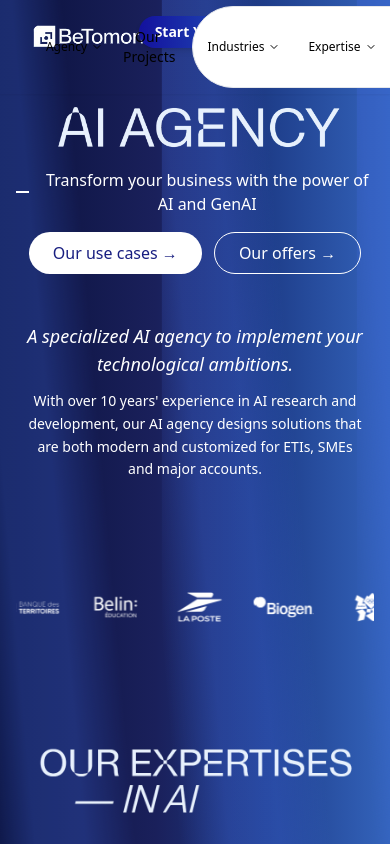
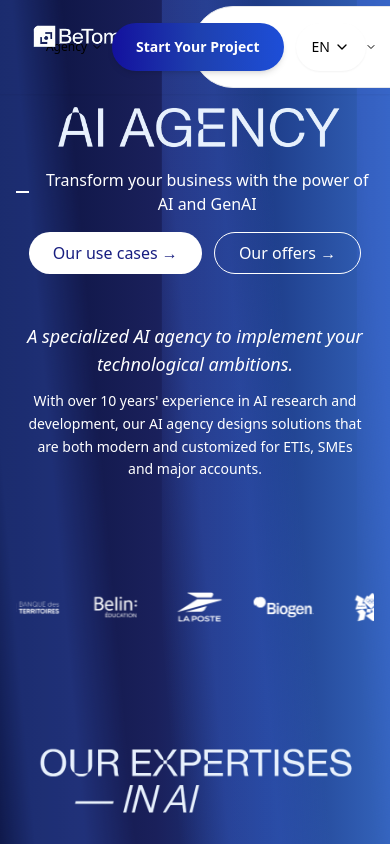
Before and after one commit to muskaanfayyaz/betomorrow-clone, a Next.js app: page / in a window 390 px wide. Shown: the top 844 px of the page. Built offline with nearby package versions, Linux system fonts and the light colour scheme.

Commit message:
Betomorrow

```diff
--- a/src/components/Header.tsx
+++ b/src/components/Header.tsx
@@ -1,10 +1,9 @@
 'use client';
 
-import React, { useState, useEffect, useRef } from 'react';
+import React, { useState } from 'react';
 import Link from 'next/link';
 import { ChevronDown, Sparkles } from 'lucide-react';
 import Image from 'next/image';
-import { DropdownMenu } from '@/components/DropdownMenu';
 
 const agencyItems = [
   { href: '/agency/our-vision', label: 'Our Vision' },
@@ -39,40 +38,25 @@ export default function Header() {
   const [langDropdownOpen, setLangDropdownOpen] = useState(false);
   const [language, setLanguage] = useState<'en' | 'fr'>('en');
 
-  const navRef = useRef<HTMLDivElement>(null);
-  const [navDimensions, setNavDimensions] = useState({ width: 0, top: 0, left: 0 });
-
-  useEffect(() => {
-    const updateNavDimensions = () => {
-      if (navRef.current) {
-        const rect = navRef.current.getBoundingClientRect();
-        setNavDimensions({ width: rect.width, top: rect.bottom, left: rect.left });
-      }
-    };
-    updateNavDimensions();
-    window.addEventListener('resize', updateNavDimensions);
-    return () => window.removeEventListener('resize', updateNavDimensions);
-  }, []);
-
   const toggleDropdown = (name: typeof openDropdown) => {
     setOpenDropdown((prev) => (prev === name ? null : name));
   };
 
-  const toggleLangDropdown = () => setLangDropdownOpen(!langDropdownOpen);
+  const toggleLangDropdown = () => setLangDropdownOpen((prev) => !prev);
   const selectLanguage = (lang: 'en' | 'fr') => {
     setLanguage(lang);
     setLangDropdownOpen(false);
   };
 
-  // Decide dropdown items based on openDropdown state
   let dropdownItems = null;
   if (openDropdown === 'agency') dropdownItems = agencyItems;
   else if (openDropdown === 'industries') dropdownItems = industriesItems;
   else if (openDropdown === 'expertise') dropdownItems = expertiseItems;
 
   return (
-    <div className="w-full fixed top-0 left-0 z-50">
-      <div className="absolute top-4 left-6 flex items-center">
+    <div className="w-full fixed top-0 left-0 z-50 bg-transparent">
+      {/* Logo */}
+      <div className="absolute top-4 left-6 flex items-center z-50">
         <Link href="/" className="flex items-center">
           <Image
             src="/logo.png"
@@ -85,36 +69,43 @@ export default function Header() {
         </Link>
       </div>
 
-      <div className="absolute top-4 right-6 flex items-center gap-3">
+      {/* Right Buttons */}
+      <div className="absolute top-1/2 -translate-y-1/2 right-6 flex items-center gap-3 h-[60px] z-50">
         <Link
           href="/start-your-project"
-          className="rounded-full px-4 py-1.5 text-sm bg-gradient-to-r from-[#13119E] via-blue-800 to-blue-700 text-white font-semibold shadow-md hover:brightness-110 transition duration-300"
+          className="rounded-full px-6 py-2 text-sm bg-gradient-to-r from-[#13119E] via-blue-800 to-blue-700 text-white font-semibold shadow-md hover:brightness-110 transition duration-300 h-[48px] flex items-center leading-[1.5rem]"
         >
           Start Your Project
         </Link>
 
-        <div className="relative">
+        <div className="relative h-[48px] flex items-center">
           <button
             onClick={toggleLangDropdown}
-            className="rounded-full px-3 py-1 bg-white text-black font-medium shadow-sm flex items-center gap-1 hover:bg-gray-100 text-xs"
+            className="rounded-full px-4 py-2 bg-white text-black font-medium shadow-sm flex items-center gap-1 hover:bg-gray-100 text-sm h-full leading-[1.5rem]"
             type="button"
+            aria-haspopup="true"
+            aria-expanded={langDropdownOpen}
           >
             {language.toUpperCase()}
-            <ChevronDown
-              className={`w-4 h-4 transition-transform ${langDropdownOpen ? 'rotate-180' : 'rotate-0'}`}
-            />
+            <ChevronDown className={`w-4 h-4 transition-transform ${langDropdownOpen ? 'rotate-180' : 'rotate-0'}`} />
           </button>
 
           {langDropdownOpen && (
             <div className="absolute right-0 mt-2 w-20 bg-white border border-gray-200 rounded-md shadow-lg z-50">
               <ul>
                 <li>
-                  <button onClick={() => selectLanguage('en')} className="block w-full text-left px-3 py-1.5 hover:bg-blue-100 text-sm">
+                  <button
+                    onClick={() => selectLanguage('en')}
+                    className="block w-full text-left px-3 py-1.5 hover:bg-blue-100 text-sm"
+                  >
                     EN
                   </button>
                 </li>
                 <li>
-                  <button onClick={() => selectLanguage('fr')} className="block w-full text-left px-3 py-1.5 hover:bg-blue-100 text-sm">
+                  <button
+                    onClick={() => selectLanguage('fr')}
+                    className="block w-full text-left px-3 py-1.5 hover:bg-blue-100 text-sm"
+                  >
                     FR
                   </button>
                 </li>
@@ -124,32 +115,46 @@ export default function Header() {
         </div>
       </div>
 
-      <header className="bg-transparent py-1.5 shadow-sm relative">
+      {/* Header Navbar */}
+      <header className="bg-transparent py-1.5 shadow-sm relative z-40">
         <div
-          ref={navRef}
-          className="ml-48 mx-auto w-[62vw] max-w-4xl px-4 py-2.5 flex items-center justify-center gap-5 rounded-[60px] border border-gray-200 bg-white text-xs sm:text-sm md:text-base relative"
-          // <-- Make navbar container relative for dropdown positioning
+          className={`ml-48 mx-auto w-[62vw] max-w-4xl px-4 py-2.5 flex flex-col items-center gap-2 ${
+            openDropdown ? 'rounded-[60px]' : 'rounded-[50px]'
+          } border border-gray-200 bg-white text-xs sm:text-sm md:text-base transition-all duration-300 ease-in-out`}
         >
+          {/* Navigation Links */}
           <ul className="flex items-center justify-center gap-3 font-medium w-full">
             <li>
               <button
                 onClick={() => toggleDropdown('agency')}
                 className="flex items-center gap-1 px-2 py-1 text-black rounded-full hover:bg-blue-100 transition"
+                type="button"
+                aria-haspopup="true"
+                aria-expanded={openDropdown === 'agency'}
               >
                 Agency
-                <ChevronDown className={`w-3 h-3 ${openDropdown === 'agency' ? 'rotate-180' : 'rotate-0'} transition`} />
+                <ChevronDown
+                  className={`w-3 h-3 transition-transform ${openDropdown === 'agency' ? 'rotate-180' : 'rotate-0'}`}
+                />
               </button>
             </li>
 
-            <li><NavLink href="/our-projects" label="Our Projects" /></li>
+            <li>
+              <NavLink href="/our-projects" label="Our Projects" />
+            </li>
 
             <li>
               <button
                 onClick={() => toggleDropdown('industries')}
                 className="flex items-center gap-1 px-2 py-1 text-black rounded-full hover:bg-blue-100 transition"
+                type="button"
+                aria-haspopup="true"
+                aria-expanded={openDropdown === 'industries'}
               >
                 Industries
-                <ChevronDown className={`w-3 h-3 ${openDropdown === 'industries' ? 'rotate-180' : 'rotate-0'} transition`} />
+                <ChevronDown
+                  className={`w-3 h-3 transition-transform ${openDropdown === 'industries' ? 'rotate-180' : 'rotate-0'}`}
+                />
               </button>
             </li>
 
@@ -157,13 +162,20 @@ export default function Header() {
               <button
                 onClick={() => toggleDropdown('expertise')}
                 className="flex items-center gap-1 px-2 py-1 text-black rounded-full hover:bg-blue-100 transition"
+                type="button"
+                aria-haspopup="true"
+                aria-expanded={openDropdown === 'expertise'}
               >
                 Expertise
-                <ChevronDown className={`w-3 h-3 ${openDropdown === 'expertise' ? 'rotate-180' : 'rotate-0'} transition`} />
+                <ChevronDown
+                  className={`w-3 h-3 transition-transform ${openDropdown === 'expertise' ? 'rotate-180' : 'rotate-0'}`}
+                />
               </button>
             </li>
 
-            <li><NavLink href="/resources" label="Resources" /></li>
+            <li>
+              <NavLink href="/resources" label="Resources" />
+            </li>
 
             <li>
               <Link
@@ -181,15 +193,30 @@ export default function Header() {
             </li>
           </ul>
 
-          {/* Dropdown rendered inside navbar container but outside <li> */}
+          {/* Expanded dropdown inside navbar */}
           {openDropdown && dropdownItems && (
-            <DropdownMenu
-              items={dropdownItems}
-              close={() => setOpenDropdown(null)}
-              width={navDimensions.width}
-              left={0}  // relative to navbar container, so left = 0
-              top="100%" // directly below navbar container
-            />
+            <div
+              className="w-full bg-white border-t border-gray-200 pt-3 pb-4 rounded-b-[60px] grid grid-cols-2 gap-3"
+              style={{ marginTop: '-4px' }}
+            >
+              {dropdownItems.map((item, idx) => (
+                <Link
+                  key={item.href}
+                  href={item.href}
+                  className="flex items-center gap-2 px-4 py-2 text-sm text-gray-800 hover:bg-blue-50 rounded-md transition"
+                >
+                  <Image
+                    src={`/${String(idx + 1).padStart(2, '0')}.png`}
+                    alt={`Number ${idx + 1}`}
+                    width={24}
+                    height={24}
+                    className="flex-shrink-0"
+                    priority
+                  />
+                  {item.label}
+                </Link>
+              ))}
+            </div>
           )}
         </div>
       </header>
```
